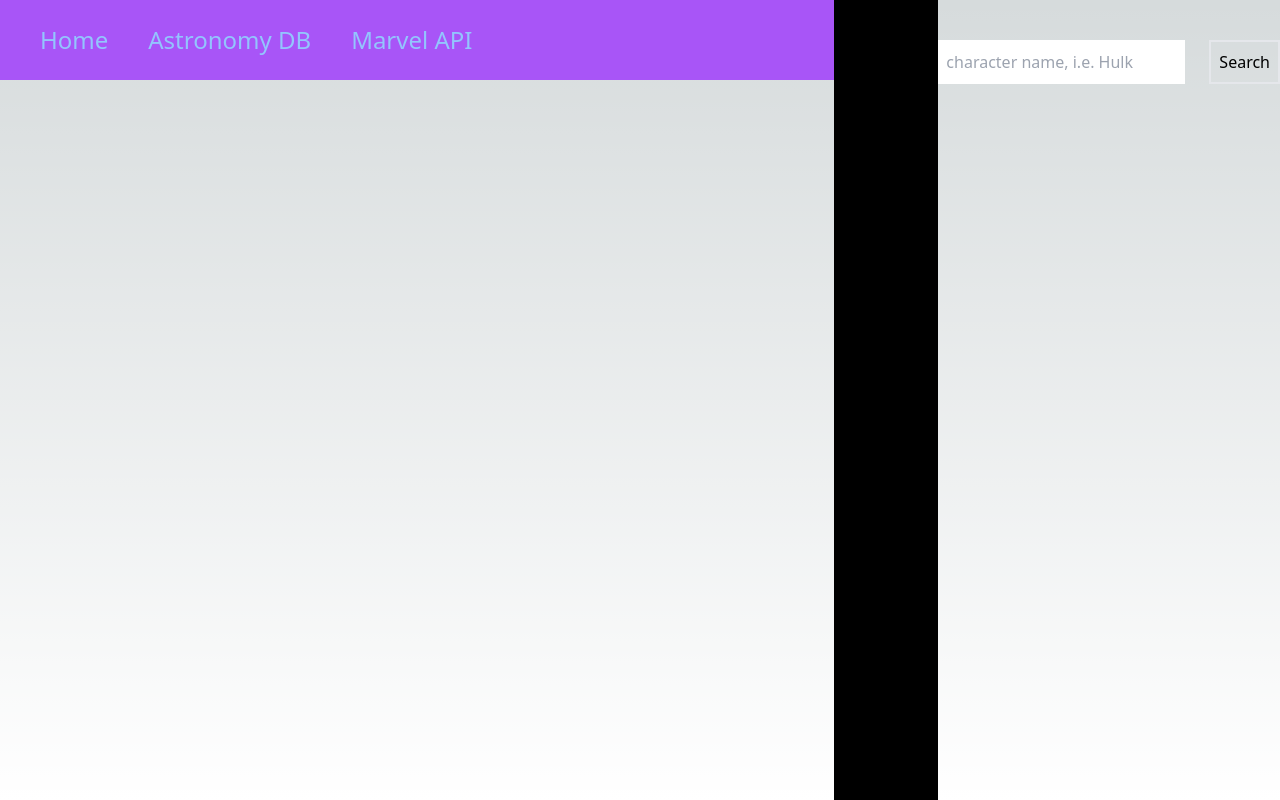
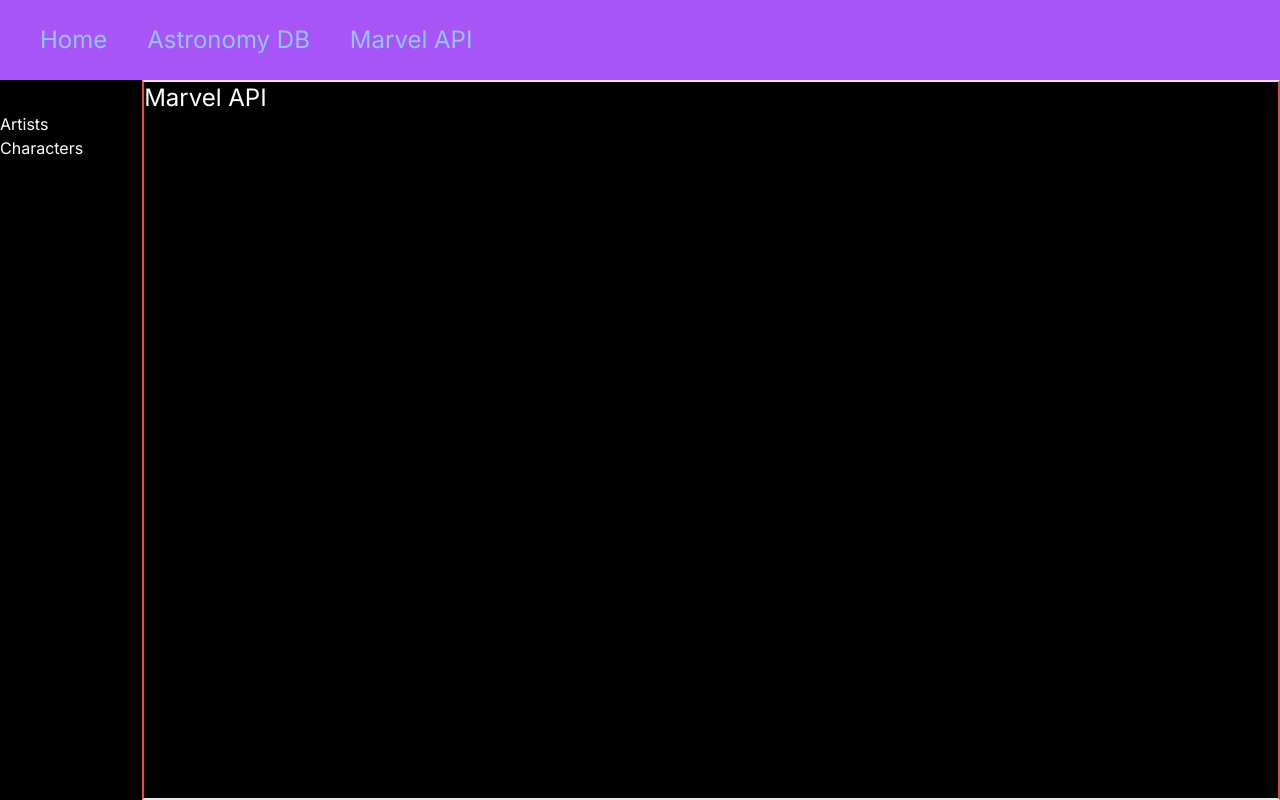
Before and after one commit to CelestialCoyote/next-portfolio, a Next.js app: page /marvel in a window 1280 px wide. Built offline with nearby package versions, Linux system fonts and the light colour scheme.

Commit message:
fixed page height bug

```diff
--- a/src/app/components/SideNav/page.jsx
+++ b/src/app/components/SideNav/page.jsx
@@ -18,7 +18,7 @@ export default function SideNav() {
 	];
 
 	return (
-		<div className="bg-black w-40 pt-8 h-screen">
+		<div className="bg-black w-40 pt-8 h-[calc(100vh-5rem)] ">
 			{navigation.map((item) => (
 				<Link
 					key={item.name}
--- a/src/app/globals.css
+++ b/src/app/globals.css
@@ -2,7 +2,13 @@
 @tailwind components;
 @tailwind utilities;
 
+
 :root {
+	background: black;
+	color: white;
+}
+
+/* :root {
   --foreground-rgb: 0, 0, 0;
   --background-start-rgb: 214, 219, 220;
   --background-end-rgb: 255, 255, 255;
@@ -24,4 +30,4 @@ body {
       rgb(var(--background-end-rgb))
     )
     rgb(var(--background-start-rgb));
-}
+} */
--- a/src/app/marvel/characters/page.js
+++ b/src/app/marvel/characters/page.js
@@ -1,7 +1,78 @@
-export default function Characters() {
+'use client';
+
+import { useState } from 'react';
+import CharacterCard from '@/app/components/CharacterCard/CharacterCard';
+import CharacterDetails from '@/app/components/CharacterDetails/CharacterDetails';
+
+
+export default function SearchCharacters()  {
+	const [characters, setCharacters] = useState([]);
+	const [character, setCharacter] = useState();
+	const [characterDetails, setCharacterDetails] = useState(false);
+
+	const [searchText, setSearchText] = useState('');
+
+
+	const searchMarvel = (event) => {
+		event.preventDefault();
+		getCharacters();
+		setSearchText('');
+	};
+
+	const getCharacters = () => {
+		fetch(`/api/marvel/?nameStartsWith=${searchText}`)
+			.then((res) => res.json())
+			.then((data) => {
+				console.log(data);
+				setCharacters(data.data.results)
+			});
+	};
+
 	return (
-		<div className="text-3xl text-center mt-10">
-			Marvel Characters
+		<div>
+
+			<div
+				className="flex justify-center mt-10"
+			>
+				<input
+					className="text-blue-500 p-2"
+					type="text"
+					value={searchText}
+					placeholder="character name, i.e. Hulk"
+					onChange={(event) => setSearchText(event.target.value)}
+				/>
+
+				<button
+					type="Submit"
+					className="ml-6 border-2 p-2"
+					onClick={searchMarvel}
+				>
+					Search</button>
+			</div>
+
+			<div className="flex flex-wrap justify-center mt-10 gap-8">
+
+				{!characterDetails &&
+					characters.map(character =>
+						<CharacterCard
+							key={character.id}
+							character={character}
+							setCharacter={setCharacter}
+							setCharacterDetails={setCharacterDetails}
+						/>
+					)
+				}
+
+				{characterDetails &&
+					<CharacterDetails
+						character={character}
+						setCharacterDetails={setCharacterDetails}
+					/>
+				}
+
+			</div>
+
 		</div>
+
 	);
 };
--- a/src/app/marvel/layout.js
+++ /dev/null
@@ -1,18 +0,0 @@
-import SideNav from "../components/SideNav/page"
-
-
-export const metadata = {
-	title: 'Marvel API',
-	description: 'Marvel API',
-};
-
-export default function RootLayout({ children }) {
-	return (
-		<html lang="en">
-			<body className="flex">
-				<SideNav/>
-				{children}
-			</body>
-		</html>
-	);
-};
--- a/src/app/marvel/page.js
+++ b/src/app/marvel/page.js
@@ -1,81 +1,17 @@
-'use client';
+import SideNav from "../components/SideNav/page";
 
-import { useState } from 'react';
-import CharacterCard from '@/app/components/CharacterCard/CharacterCard';
-import CharacterDetails from '@/app/components/CharacterDetails/CharacterDetails';
-
-
-const SearchCharacters = () => {
-	const [characters, setCharacters] = useState([]);
-	const [character, setCharacter] = useState();
-	const [characterDetails, setCharacterDetails] = useState(false);
-
-	const [searchText, setSearchText] = useState('');
-
-
-	const searchMarvel = (event) => {
-		event.preventDefault();
-		getCharacters();
-		setSearchText('');
-	};
-
-	const getCharacters = () => {
-		fetch(`/api/marvel/?nameStartsWith=${searchText}`)
-			.then((res) => res.json())
-			.then((data) => {
-				console.log(data);
-				setCharacters(data.data.results)
-			});
-	};
+export default function Marvel() {
 
 	return (
-		<div>
-
-			<div
-				className="flex justify-center mt-10"
-			>
-				<input
-					className="text-blue-500 p-2"
-					type="text"
-					value={searchText}
-					placeholder="character name, i.e. Hulk"
-					onChange={(event) => setSearchText(event.target.value)}
-				/>
-
-				<button
-					type="Submit"
-					className="ml-6 border-2 p-2"
-					onClick={searchMarvel}
+		<div className="flex">
+			<SideNav />
+			<div className="flex w-full border-x-red-500 border-2">
+				<label
+					className="text-2xl"
 				>
-					Search</button>
+					Marvel API
+					</label>
 			</div>
-
-			<div className="flex flex-wrap justify-center mt-10 gap-8">
-
-				{!characterDetails &&
-					characters.map(character =>
-						<CharacterCard
-							key={character.id}
-							character={character}
-							setCharacter={setCharacter}
-							setCharacterDetails={setCharacterDetails}
-						/>
-					)
-				}
-
-				{characterDetails &&
-					<CharacterDetails
-						character={character}
-						setCharacterDetails={setCharacterDetails}
-					/>
-				}
-
-			</div>
-
 		</div>
-
 	);
 };
-
-
-export default SearchCharacters;
--- a/src/app/page.js
+++ b/src/app/page.js
@@ -1,7 +1,12 @@
 export default function Home() {
 	return (
-		<div className="text-3xl text-center mt-10">
-			Main Page
+		<div className="h-[calc(100vh-5rem)] flex flex-col items-center">
+			<label
+				className="text-3xl text-center mt-10"
+			>
+				Main Page
+			</label>
+
 		</div>
 	);
 };
```
